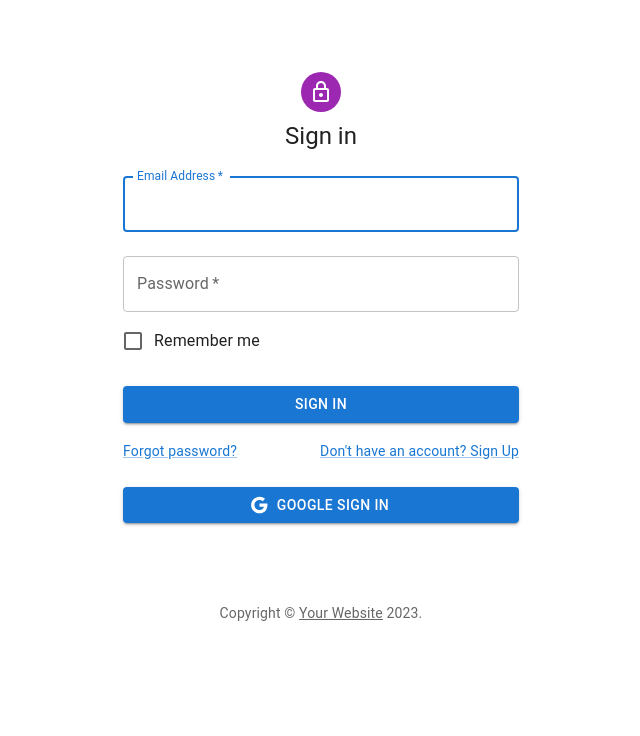
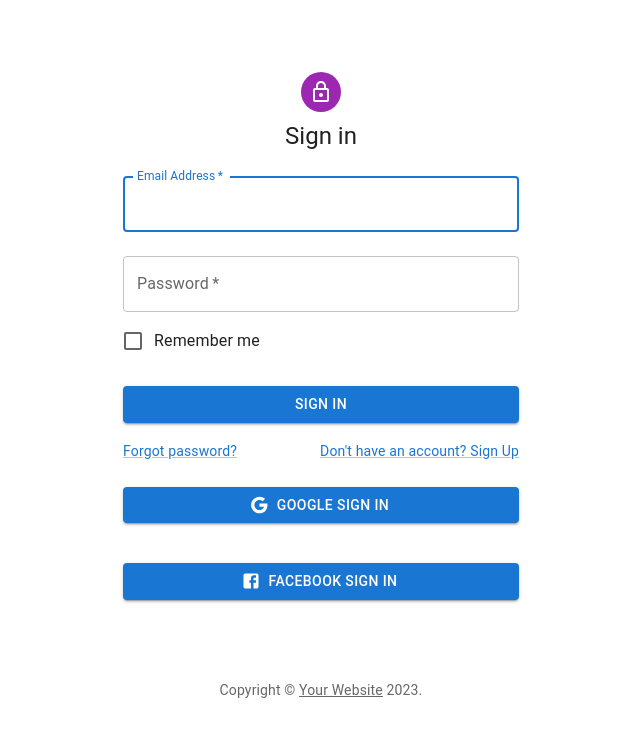
Before and after one commit to JasonWu070721/car-repair-web-react, a React (Create React App) app: page / in a window 1280 px wide. Shown: the top 736 px of the page, without its empty margins (319-959 px from the left). Built offline with nearby package versions, Linux system fonts and the light colour scheme.

Commit message:
Add Facebook login

```diff
--- a/src/components/GoogleLogin.tsx
+++ b/src/components/GoogleLogin.tsx
@@ -3,12 +3,14 @@ import {
   signInWithPopup,
   signOut,
   GoogleAuthProvider,
+  FacebookAuthProvider,
 } from "firebase/auth";
 import { useNavigate } from "react-router";
 
-import { auth, googleProvider } from "../config/GoogleAth";
+import { auth, googleProvider, facebookProvider } from "../config/GoogleAth";
 import Button from "@mui/material/Button";
 import GoogleIcon from "@mui/icons-material/Google";
+import FacebookIcon from "@mui/icons-material/Facebook";
 
 const logOut = async () => {
   try {
@@ -76,7 +78,46 @@ const GoogleLogin = () => {
     }
   };
 
+  const signInWithFacebook = async () => {
+    try {
+      await signInWithPopup(auth, facebookProvider)
+        .then((result) => {
+          // This gives you a Facebook Access Token. You can use it to access the Google API.
+          const credential = FacebookAuthProvider.credentialFromResult(result);
+          if (credential === null) {
+            return;
+          }
+          const token = credential.accessToken;
+          console.log(token);
+          // The signed-in user info.
+          const user = result.user;
+          console.log(user);
+          // IdP data available using getAdditionalUserInfo(result)
+          // ...
+
+          navigate("/dashboard");
+        })
+        .catch((error) => {
+          // Handle Errors here.
+          const errorCode = error.code;
+          console.log(errorCode);
+          const errorMessage = error.message;
+          console.log(errorMessage);
+          // The email of the user's account used.
+          const email = error.customData.email;
+          console.log(email);
+          // The AuthCredential type that was used.
+          const credential = FacebookAuthProvider.credentialFromError(error);
+          console.log(credential);
+          // ...
+        });
+    } catch (err) {
+      console.error(err);
+    }
+  };
+
   return (
+    <div>
       <Button
         onClick={signInWithGoogle}
         startIcon={<GoogleIcon />}
@@ -87,6 +128,18 @@ const GoogleLogin = () => {
       >
         Google Sign In
       </Button>
+
+      <Button
+        onClick={signInWithFacebook}
+        startIcon={<FacebookIcon />}
+        type="submit"
+        fullWidth
+        variant="contained"
+        sx={{ mt: 3, mb: 2 }}
+      >
+        Facebook Sign In
+      </Button>
+    </div>
   );
 };
 
--- a/src/config/GoogleAth.tsx
+++ b/src/config/GoogleAth.tsx
@@ -1,5 +1,9 @@
 import { initializeApp } from "firebase/app";
-import { getAuth, GoogleAuthProvider } from "firebase/auth";
+import {
+  getAuth,
+  GoogleAuthProvider,
+  FacebookAuthProvider,
+} from "firebase/auth";
 
 // Your web app's Firebase configuration
 // For Firebase JS SDK v7.20.0 and later, measurementId is optional
@@ -16,5 +20,8 @@ const firebaseConfig = {
 // Initialize Firebase
 const app = initializeApp(firebaseConfig);
 
-export const auth = getAuth(app);
-export const googleProvider = new GoogleAuthProvider();
+const auth = getAuth(app);
+const googleProvider = new GoogleAuthProvider();
+const facebookProvider = new FacebookAuthProvider();
+
+export { auth, googleProvider, facebookProvider };
```
Lines whose indentation alone changed are shown as unchanged.
